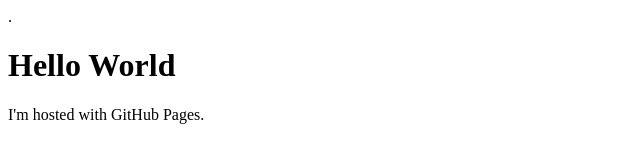
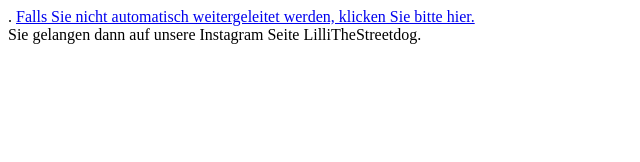
Before and after one commit to PeanutDemon/peanutdemon.github.io, a plain HTML site: page index.html in a window 1280 px wide. Shown: the whole page, without its empty margins (0-640 px from the left). Drawn offline with Linux system fonts and the light colour scheme.

Commit message:
Update index.html
Link korrigiert und Anzeigeseite für den Fall der nicht funktionierenden Weiterleitung ergänzt

```diff
--- a/index.html
+++ b/index.html
@@ -1,10 +1,10 @@
 <!DOCTYPE html>
 <html>
 <head>
-<meta http-equiv=“refresh“ content=“0; URL=“https://www.instagram.com/lillithestreetdog/“ />.
+<meta http-equiv=“refresh“ content=“0; URL=https://www.instagram.com/lillithestreetdog “ />.
 </head>
 <body>
-<h1>Hello World</h1>
-<p>I'm hosted with GitHub Pages.</p>
+<a href="https://www.instagram.com/lillithestreetdog/">Falls Sie nicht automatisch weitergeleitet werden, klicken Sie bitte hier.</a><br />
+Sie gelangen dann auf unsere Instagram Seite LilliTheStreetdog.
 </body>
 </html>
```
